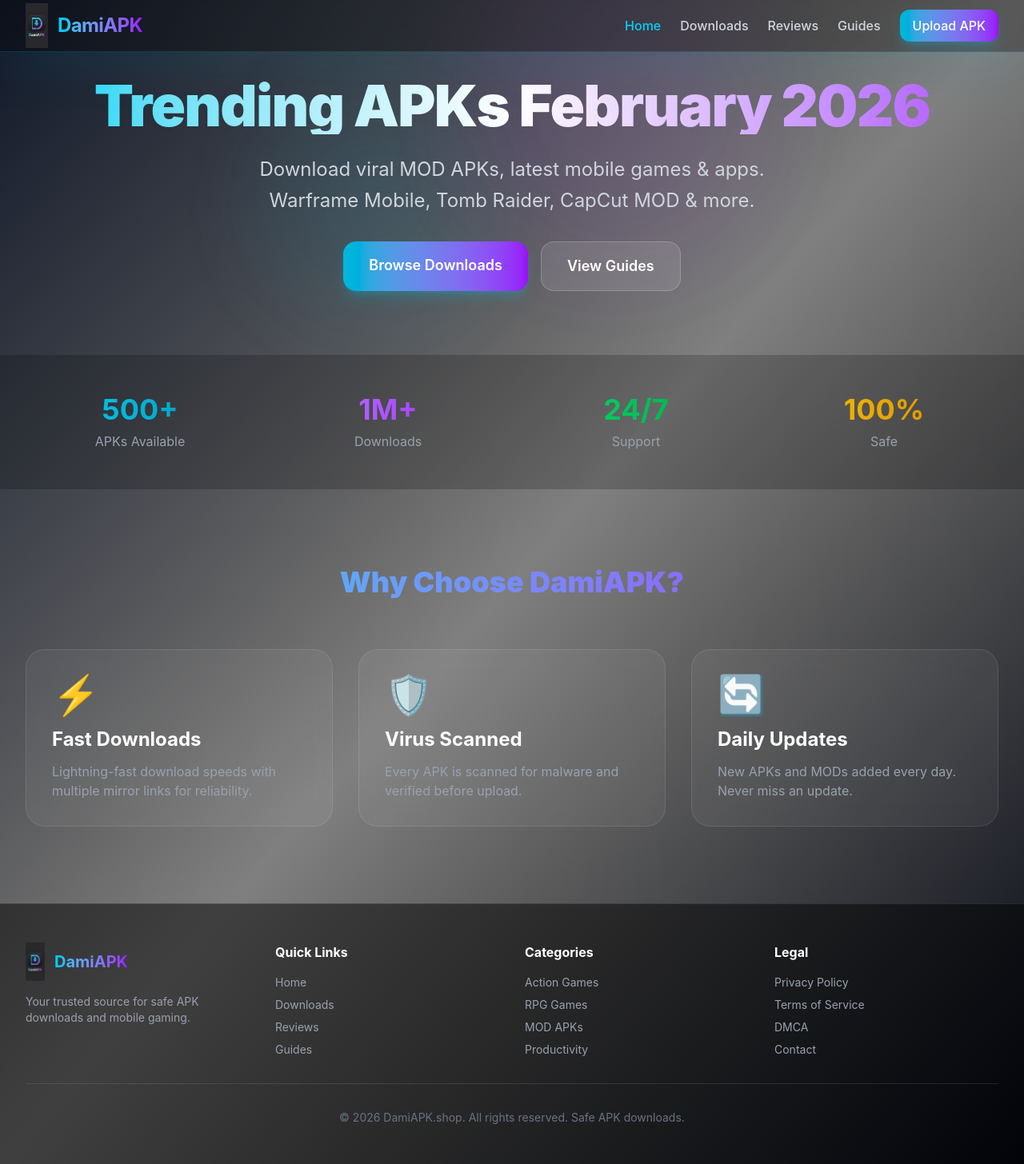
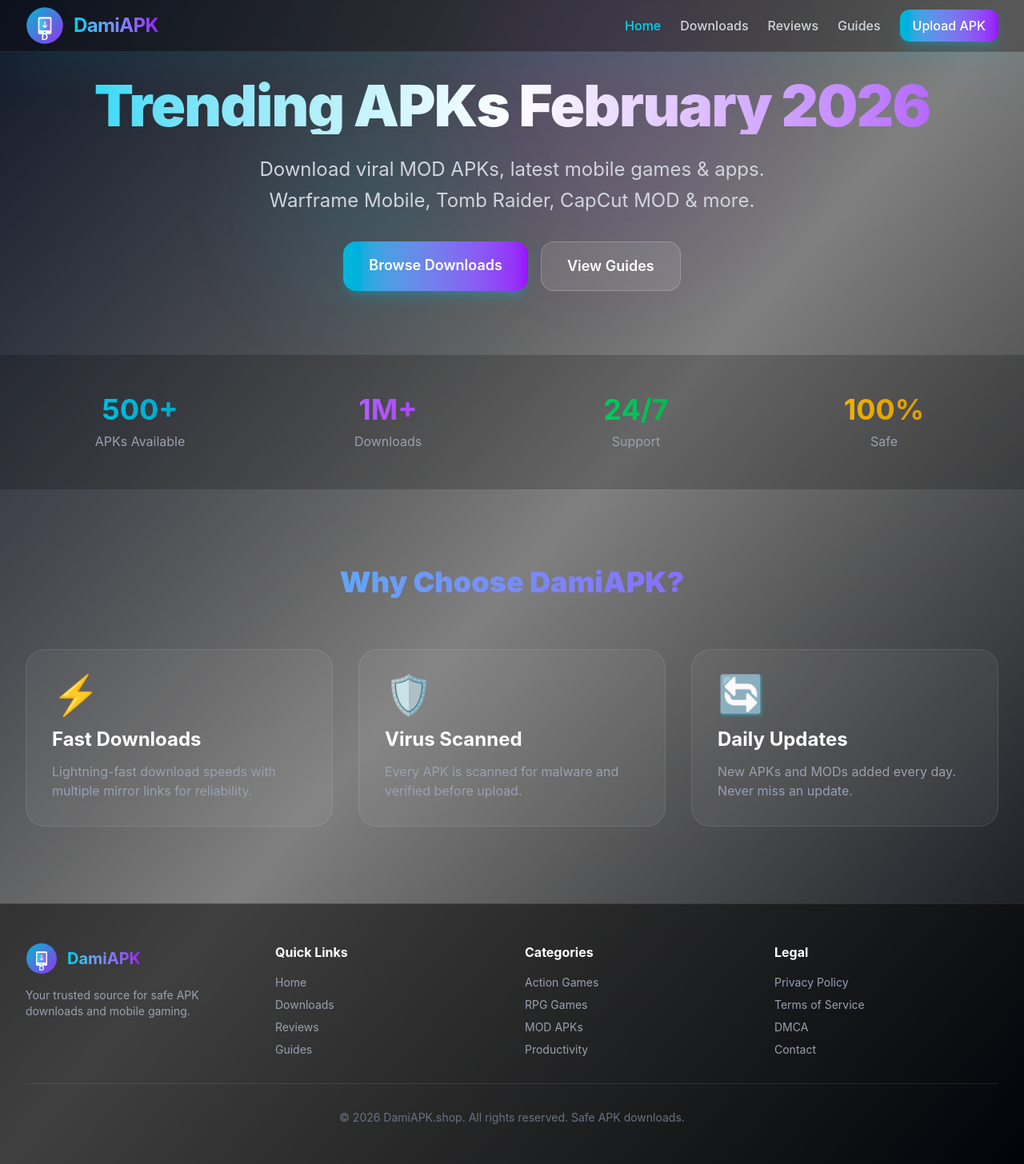
Before and after one commit to damii999/DAMIAPK.SHOP, a React (Vite) app: page / in a window 1280 px wide. Shown: the whole page at 80% size. Built offline with nearby package versions, Linux system fonts and the light colour scheme.

Commit message:
Add professional SVG logo

```diff
--- a/index.html
+++ b/index.html
@@ -7,7 +7,7 @@
     <meta name="description" content="Download the latest APKs, MOD games, and apps for Android. Expert reviews, installation guides, and premium content for gamers." />
     <meta name="keywords" content="APK download, Android games, mobile games MOD, APK reviews, gaming guides, damiapk" />
     <meta name="author" content="DamiAPK" />
-    <link rel="icon" href="/Design sans titre.png" />
+    <link rel="icon" href="/logo.svg" />
     <meta name="viewport" content="width=device-width, initial-scale=1.0" />
   </head>
   <body>
--- a/src/components/Layout.tsx
+++ b/src/components/Layout.tsx
@@ -18,9 +18,9 @@ export function Layout({ children }: LayoutProps) {
           <div className="flex items-center justify-between h-16">
             <Link to="/" className="flex items-center space-x-3">
               <img
-                src="/Design sans titre.png"
+                src="/logo.svg"
                 alt="DamiAPK Logo"
-                className="h-14 w-auto object-contain"
+                className="h-12 w-12 object-contain"
               />
               <span className="text-2xl font-bold bg-gradient-to-r from-cyan-400 to-purple-600 bg-clip-text text-transparent tracking-tight">DamiAPK</span>
             </Link>
@@ -72,9 +72,9 @@ export function Layout({ children }: LayoutProps) {
             <div>
               <div className="flex items-center space-x-3 mb-4">
                 <img
-                  src="/Design sans titre.png"
+                  src="/logo.svg"
                   alt="DamiAPK Logo"
-                  className="h-12 w-auto object-contain"
+                  className="h-10 w-10 object-contain"
                 />
                 <span className="text-xl font-bold bg-gradient-to-r from-cyan-400 to-purple-600 bg-clip-text text-transparent">DamiAPK</span>
               </div>
```
Also changed, not shown: public/logo.svg (added).
